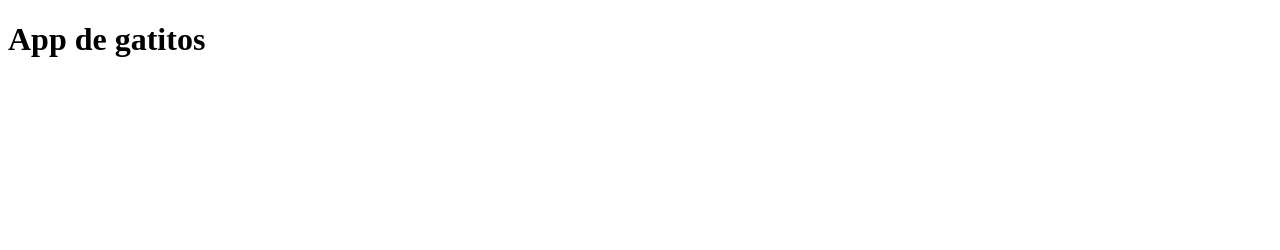
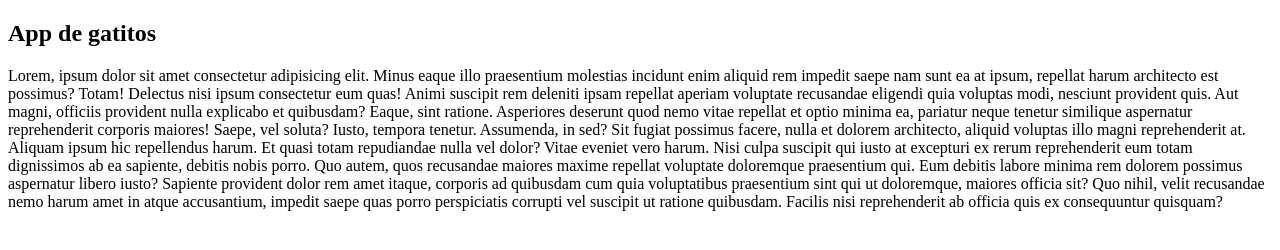
Before and after one commit to jav17/tutorial-css-html, a plain HTML site: page index.html in a window 1280 px wide. Drawn offline with Linux system fonts and the light colour scheme.

Commit message:
texto agregado

```diff
--- a/index.html
+++ b/index.html
@@ -7,6 +7,13 @@
   <title>APRENDIENDO HTML + CSS</title>
 </head>
 <body>
-  <h1>App de gatitos</h1>
+  <h2>App de gatitos</h2>
+  <p>Lorem, ipsum dolor sit amet consectetur adipisicing elit. Minus eaque illo praesentium molestias incidunt enim aliquid rem impedit saepe nam sunt ea at ipsum, repellat harum architecto est possimus? Totam!
+  Delectus nisi ipsum consectetur eum quas! Animi suscipit rem deleniti ipsam repellat aperiam voluptate recusandae eligendi quia voluptas modi, nesciunt provident quis. Aut magni, officiis provident nulla explicabo et quibusdam?
+  Eaque, sint ratione. Asperiores deserunt quod nemo vitae repellat et optio minima ea, pariatur neque tenetur similique aspernatur reprehenderit corporis maiores! Saepe, vel soluta? Iusto, tempora tenetur. Assumenda, in sed?
+  Sit fugiat possimus facere, nulla et dolorem architecto, aliquid voluptas illo magni reprehenderit at. Aliquam ipsum hic repellendus harum. Et quasi totam repudiandae nulla vel dolor? Vitae eveniet vero harum.
+  Nisi culpa suscipit qui iusto at excepturi ex rerum reprehenderit eum totam dignissimos ab ea sapiente, debitis nobis porro. Quo autem, quos recusandae maiores maxime repellat voluptate doloremque praesentium qui.
+  Eum debitis labore minima rem dolorem possimus aspernatur libero iusto? Sapiente provident dolor rem amet itaque, corporis ad quibusdam cum quia voluptatibus praesentium sint qui ut doloremque, maiores officia sit?
+  Quo nihil, velit recusandae nemo harum amet in atque accusantium, impedit saepe quas porro perspiciatis corrupti vel suscipit ut ratione quibusdam. Facilis nisi reprehenderit ab officia quis ex consequuntur quisquam?</p>
 </body>
 </html>
```
